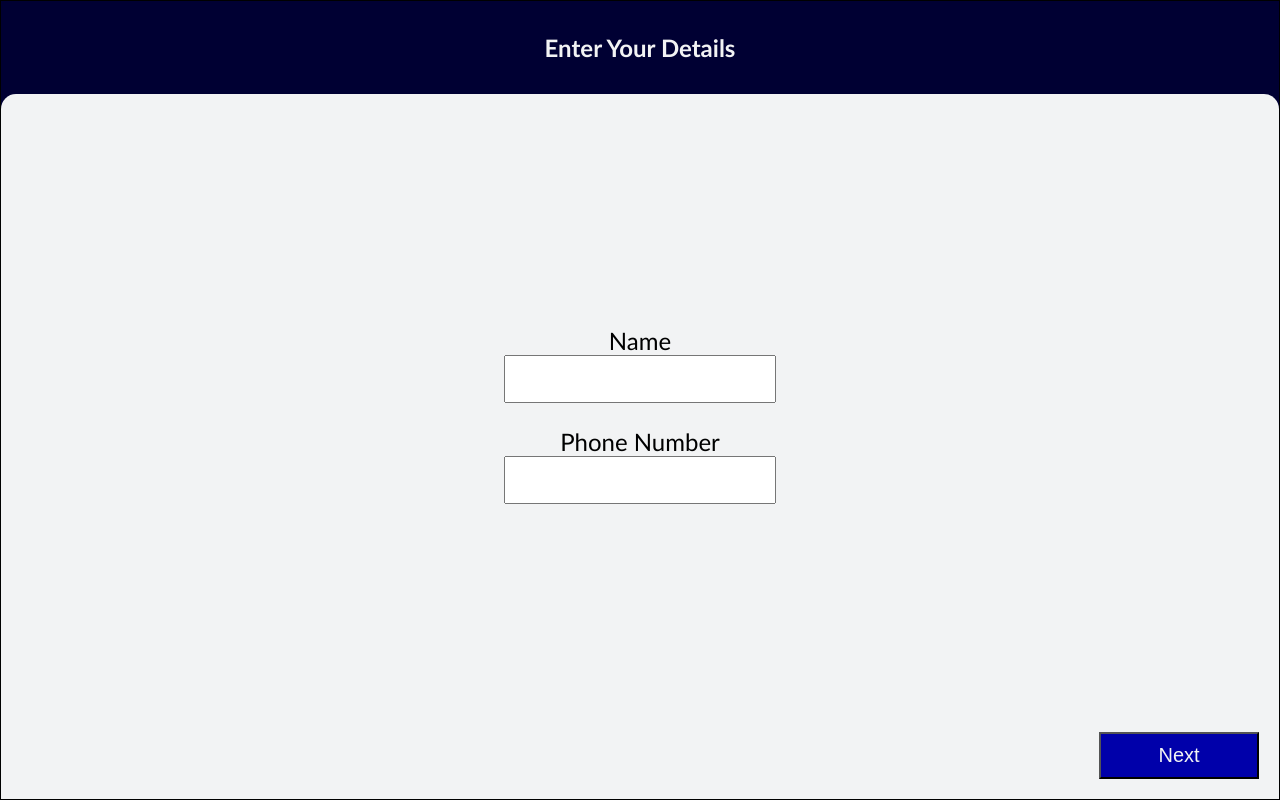
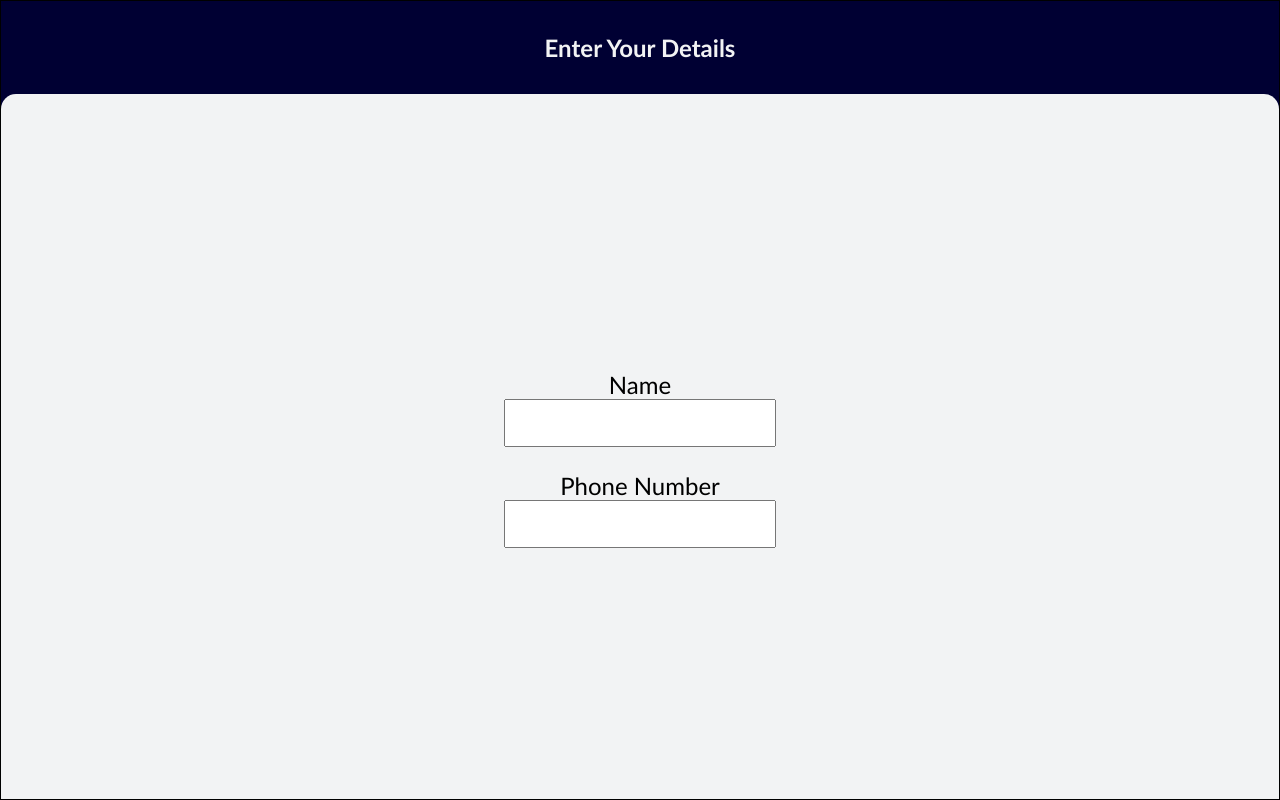
Before and after one commit to Ruaidhri-MacKenzie/taxi, a React (Create React App) app in the folder client/: page / in a window 1280 px wide. Built offline with nearby package versions, Linux system fonts and the light colour scheme.

Commit message:
Moved FormNav to individual pages

```diff
--- a/client/src/components/OrderForm/OrderForm.js
+++ b/client/src/components/OrderForm/OrderForm.js
@@ -52,36 +52,14 @@ const OrderForm = () => {
 
 	const renderBody = () => {
 		switch (state.page) {
-			case 0: return <AccountDetails name={state.name} tel={state.tel} handleChange={handleChange} />
-			case 1: return <Location location={state.location} handleChange={handleChange} />
-			case 2: return <Destination destination={state.destination} handleChange={handleChange} />
-			case 3: return <PickUpTime time={state.time} setTime={setTime} handleChange={handleChange} />
-			case 4: return <ConfirmOrder { ...state } />
+			case 0: return <AccountDetails name={state.name} tel={state.tel} handleChange={handleChange} nextPage={nextPage} />
+			case 1: return <Location location={state.location} handleChange={handleChange} backPage={backPage} nextPage={nextPage} />
+			case 2: return <Destination destination={state.destination} handleChange={handleChange} backPage={backPage} nextPage={nextPage} />
+			case 3: return <PickUpTime time={state.time} setTime={setTime} handleChange={handleChange} backPage={backPage} nextPage={nextPage} />
+			case 4: return <ConfirmOrder { ...state } backPage={backPage} submitOrder={submitOrder} />
 			default:
 				setState({ ...state, page: 0 });
 				return null;
-		}
-	};
-
-	const renderButtons = () => {
-		switch (state.page) {
-			case 0: return (
-				<div className="order__buttons">
-					<button className="order__next" onClick={nextPage}>Next</button>
-				</div>
-			);
-			case 4: return (
-				<div className="order__buttons">
-					<button className="order__back" onClick={backPage}>Back</button>
-					<button className="order__submit" onClick={submitOrder}>Submit</button>
-				</div>
-			);
-			default: return (
-				<div className="order__buttons">
-					<button className="order__back" onClick={backPage}>Back</button>
-					<button className="order__next" onClick={nextPage}>Next</button>
-				</div>
-			);
 		}
 	};
 
@@ -89,7 +67,6 @@ const OrderForm = () => {
 		<form className="order" onSubmit={handleSubmit}>
 			{renderHeader()}
 			{renderBody()}
-			{renderButtons()}
 		</form>
 	);
 };
```
